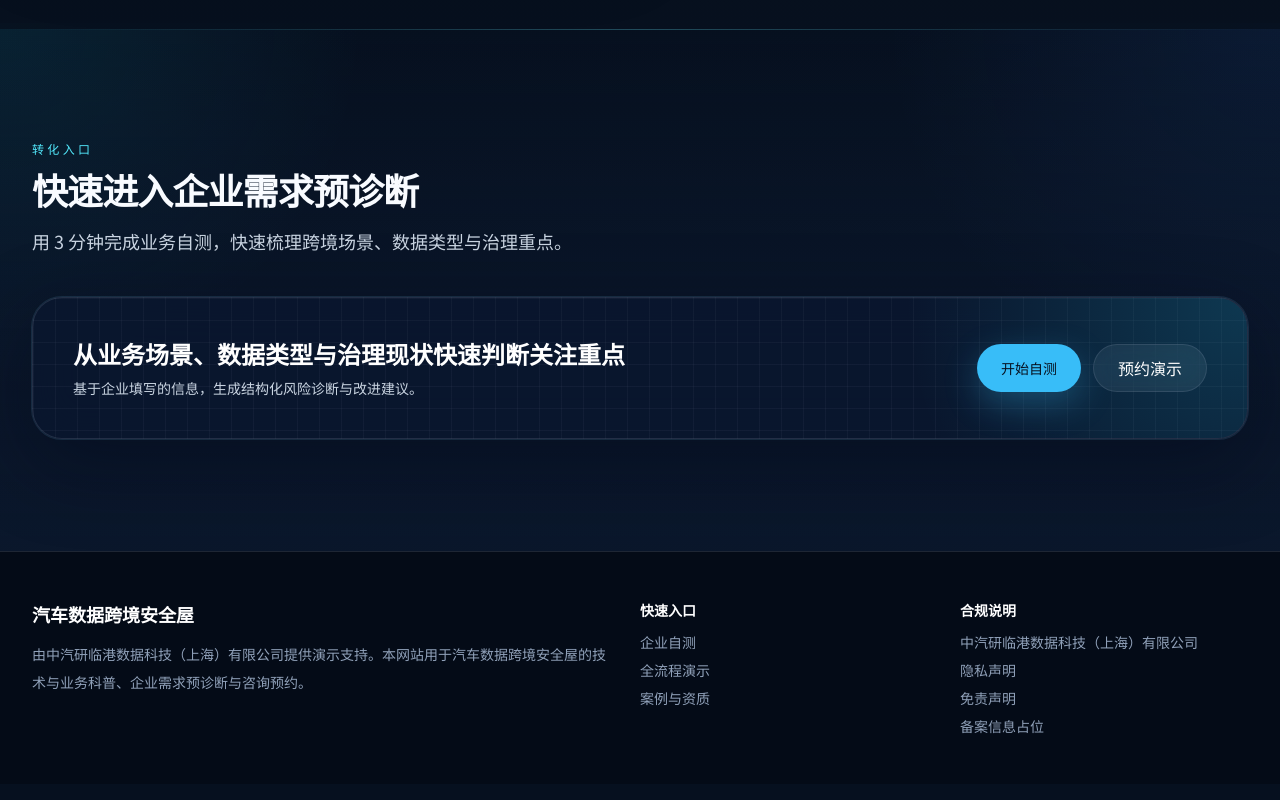
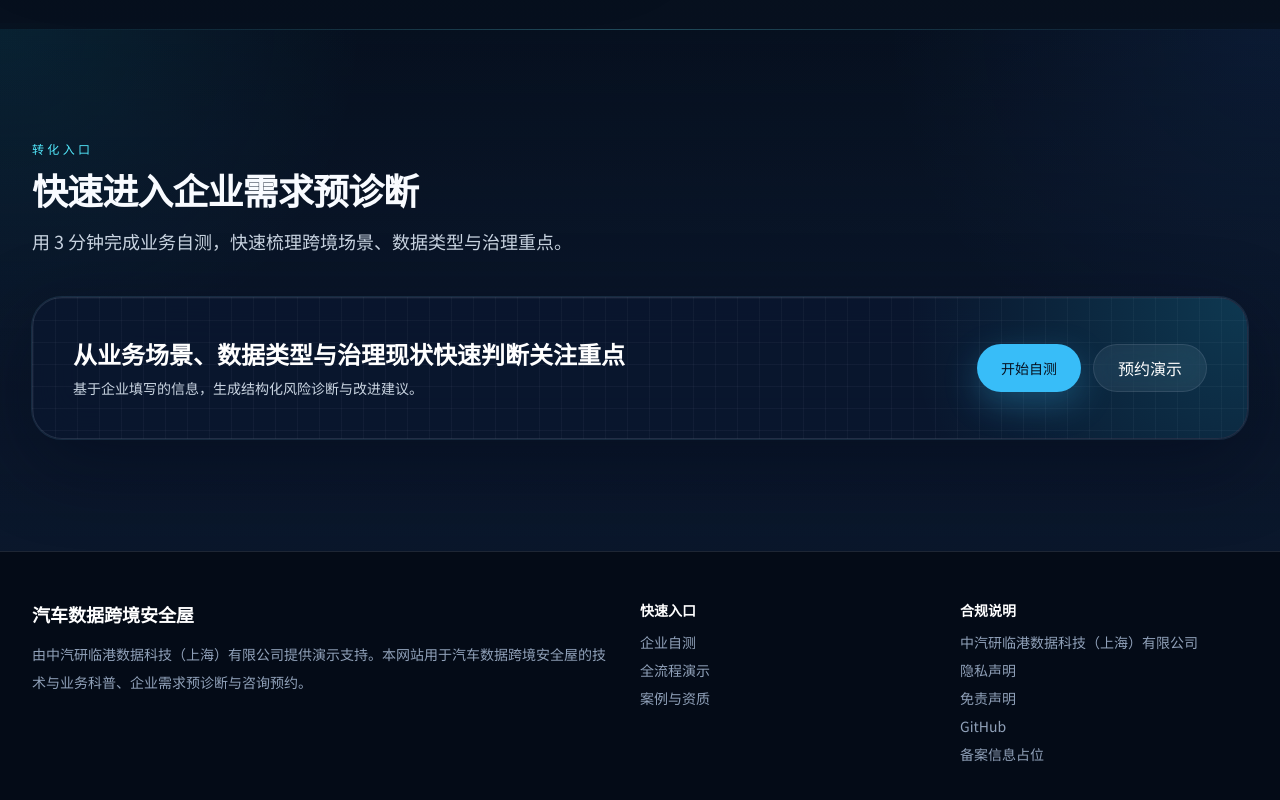
Before and after one commit to Taddyz6/Auto-Data-Security-House-web, a Next.js app: page / in a window 1280 px wide. Shown: the part 6377-7177 px from the top of the page. Built offline with nearby package versions, Linux system fonts and the light colour scheme; what dotted-map would draw is missing.

Commit message:
Add GitHub link to footer

```diff
--- a/src/components/layout/footer.tsx
+++ b/src/components/layout/footer.tsx
@@ -25,6 +25,14 @@ export function Footer() {
             <span>{companyName}</span>
             <Link href="/privacy">隐私声明</Link>
             <Link href="/disclaimer">免责声明</Link>
+            <a
+              href="https://github.com/Taddyz6/Auto-Data-Security-House-web"
+              target="_blank"
+              rel="noreferrer"
+              className="transition-colors hover:text-cyan-200"
+            >
+              GitHub
+            </a>
             <span>备案信息占位</span>
           </div>
         </div>
```
Also changed, not shown: 1 other file (tests, documents, lock files or other folders).
